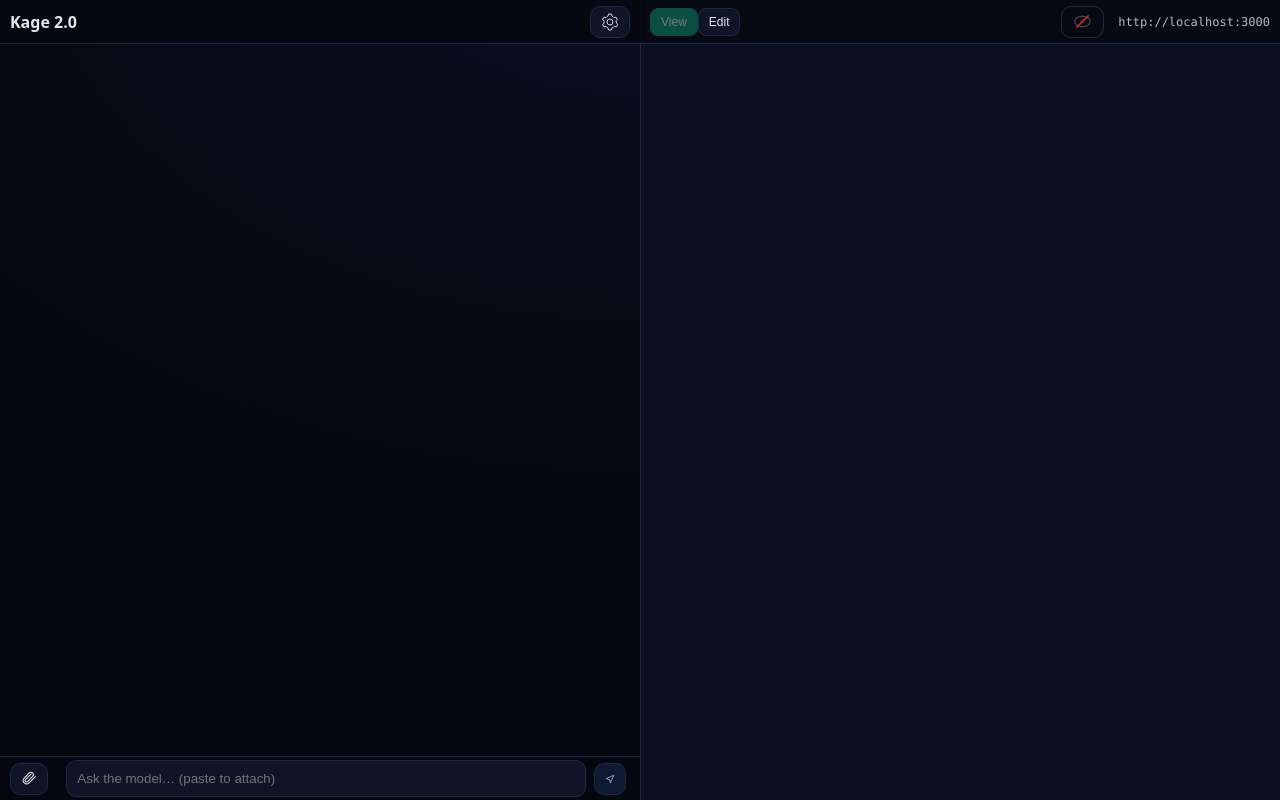
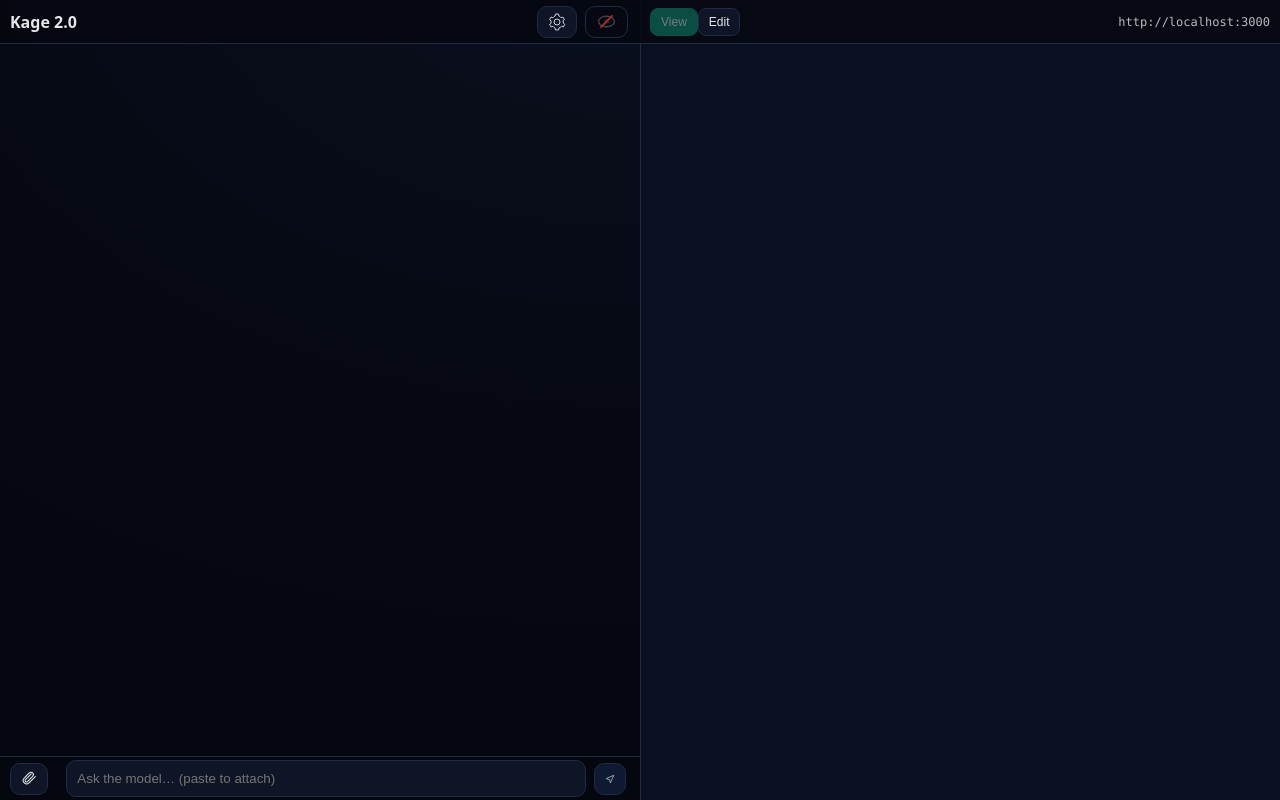
Before and after one commit to onykage/ai-shell-app, a React (Vite) app: page / in a window 1280 px wide. Built offline with nearby package versions, Linux system fonts and the light colour scheme.

Commit message:
fixed ai viewer

```diff
--- a/src/App.tsx
+++ b/src/App.tsx
@@ -1210,6 +1210,15 @@ export default function App() {
         <button className="icon-btn" onClick={openSettings} title="Settings">
           <IconGear />
         </button>
+        <button
+        className="icon-btn"
+        style={{ marginRight: 2, background: "none" }}
+        aria-label={shareOpenFile ? "AI can see the buffer" : "AI cannot see the buffer"}
+        title={shareOpenFile ? "AI can see the text (click to hide)" : "AI cannot see (click to let AI see this file when asking)"}
+        onClick={() => setShareOpenFile(v => !v)}
+      >
+        {shareOpenFile ? <IconEye /> : <IconEyeOff />}
+      </button>
       </div>
     </div>
 
@@ -1290,15 +1299,7 @@ export default function App() {
     </div>
 
     <div style={{ marginLeft: "auto", display: "flex", alignItems: "center", gap: 12 }}>
-      <button
-        className="icon-btn"
-        style={{ marginRight: 2, background: "none" }}
-        aria-label={shareOpenFile ? "AI can see the buffer" : "AI cannot see the buffer"}
-        title={shareOpenFile ? "AI can see the text (click to hide)" : "AI cannot see (click to let AI see this file when asking)"}
-        onClick={() => setShareOpenFile(v => !v)}
-      >
-        {shareOpenFile ? <IconEye /> : <IconEyeOff />}
-      </button>
+
 
       <div style={{ fontSize: 12, opacity: 0.8 }} className="mono">
         {edFile?.rel || editorURL}{edDirty ? " • UNSAVED" : ""}
```
